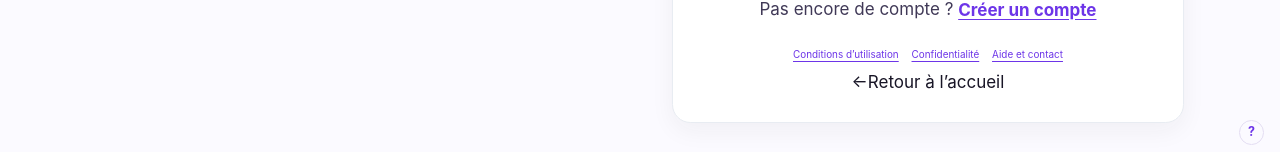
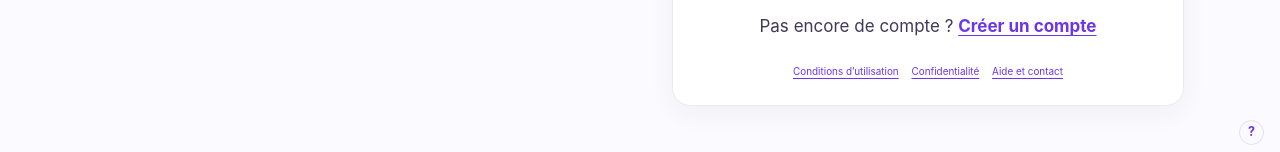
Before and after one commit to yarobkl/COVI, a React (Vite) app: page / in a window 1280 px wide. Shown: the part 645-797 px from the top of the page. Built offline with nearby package versions, Linux system fonts and the light colour scheme; no server answers.

Commit message:
fix(ios): restrict native welcome navigation arrow to iOS

```diff
--- a/src/features/auth/LoginForm.tsx
+++ b/src/features/auth/LoginForm.tsx
@@ -592,7 +592,7 @@ export function LoginForm({
           </a>
         ))}
       </nav>
-      {onBackToWelcome && (
+      {onBackToWelcome && nativeIos && (
         <button type="button" className="auth__back" aria-label="Retour à l’accueil" onClick={onBackToWelcome}>
           <span aria-hidden="true">←</span><span className="auth__back-label">Retour à l’accueil</span>
         </button>
```
